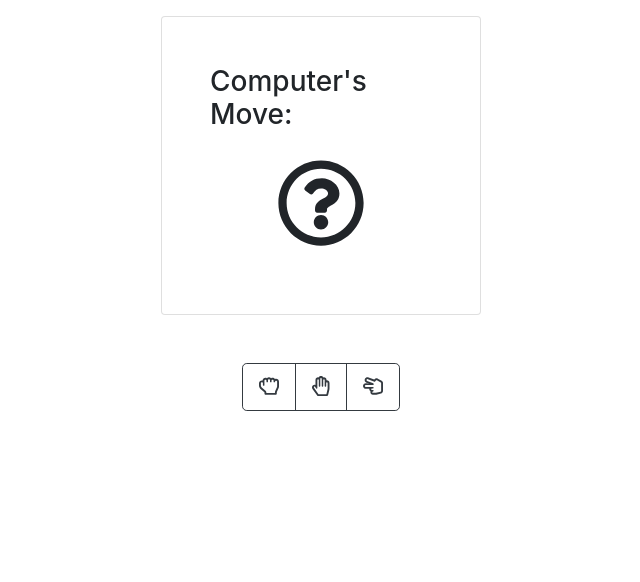
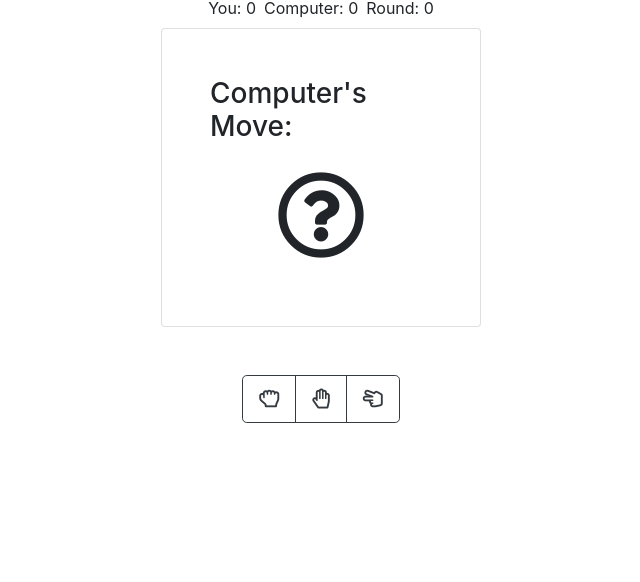
Before and after one commit to iwakoscott/tic-tac-toe-2, a React app: page /rock-paper-scissors in a window 1280 px wide. Shown: the part 218-800 px from the top of the page, without its empty margins (319-959 px from the left). Built offline with nearby package versions, Linux system fonts and the light colour scheme.

Commit message:
add basic functionality to rock paper scissors game

```diff
--- a/package.json
+++ b/package.json
@@ -4,6 +4,7 @@
   "private": true,
   "dependencies": {
     "bootstrap": "^4.1.0",
+    "query-string": "^6.0.0",
     "react": "^16.3.2",
     "react-dom": "^16.3.2",
     "react-router-dom": "^4.2.2",
--- a/public/index.html
+++ b/public/index.html
@@ -10,7 +10,8 @@
     -->
     <link rel="manifest" href="%PUBLIC_URL%/manifest.json">
     <link rel="shortcut icon" href="%PUBLIC_URL%/favicon.ico">
-    <script defer src="https://use.fontawesome.com/releases/v5.0.10/js/all.js" integrity="sha384-slN8GvtUJGnv6ca26v8EzVaR9DC58QEwsIk9q1QXdCU8Yu8ck/tL/5szYlBbqmS+" crossorigin="anonymous"></script>
+    <link href="https://use.fontawesome.com/releases/v5.0.2/css/all.css" rel="stylesheet">
+
     <!--
       Notice the use of %PUBLIC_URL% in the tags above.
       It will be replaced with the URL of the `public` folder during the build.
--- a/src/components/RockPaperScissors/RockPaperScissors.js
+++ b/src/components/RockPaperScissors/RockPaperScissors.js
@@ -1,21 +1,39 @@
 import React, { Component } from 'react';
 
-function getRPSIcon(move){
+function RPSIcon({ move }){
   // ==== RPS Move Schema ====
   // 0 => Rock
   // 1 => Paper
   // 2 => Scissors
+  let classNames = "far";
+
   switch(move){
     case 0:
-      return <i className="far fa-hand-rock"></i>;
+      classNames += " fa-hand-rock";
+      break;
     case 1:
-      return <i className="far fa-hand-paper"></i>;
+      classNames += " fa-hand-paper";
+      break;
     case 2:
-      return <i className="far fa-hand-scissors"></i>;
+      classNames += " fa-hand-scissors";
+      break;
     default:
-      return <i className="far fa-question-circle"></i>;
+      classNames += " fa-question-circle";
+      break;
   }
-} // getRPSIcon
+
+  return <i className={classNames}></i>;
+} // RPSIcon
+
+function ScoreBoard({ me, computer, moveCount }){
+  return (
+    <div className="d-flex justify-content-center align-items-center">
+      <div>{`You: ${me}`}</div>
+      <div className="ml-2">{`Computer: ${computer}`}</div>
+      <div className="ml-2">{`Round: ${moveCount}`}</div>
+    </div>
+  );
+} // ScoreBoard
 
 function MoveSelector({ handleMoveSelection, disabled }){
   const moves = [0, 1, 2];
@@ -27,7 +45,7 @@ function MoveSelector({ handleMoveSelection, disabled }){
           onClick={() => handleMoveSelection(move)}
           key={move}
           className="btn btn-outline-dark btn-lg">
-          {getRPSIcon(move)}
+          <RPSIcon move={move}/>
         </button>)}
     </div>
   );
@@ -38,17 +56,26 @@ class ComputerMove extends Component {
 
   state = {
     move: null,
-    startGame: true,
-    initiated: false,
   } // state
 
   static getDerivedStateFromProps(nextProps, prevState){
-    const move = Math.floor(Math.random()*3);
+
     const { startGame, initiated } = nextProps;
 
-    return startGame === prevState.startGame
-      ? {...prevState}
-      : { move, startGame, initiated }
+    if (!startGame && !initiated){
+      return {
+        move: null
+      }
+    }
+
+    if (startGame && initiated){
+      const move = Math.floor(Math.random()*3);
+      return { move };
+    }
+
+    return {
+      ...prevState
+    }
 
   } // getDerivedStateFromProps
 
@@ -57,8 +84,7 @@ class ComputerMove extends Component {
   } // componentDidUpdate
 
   render(){
-    const { move, initiated } = this.state;
-    return this.props.children(initiated ? move : null);
+    return this.props.children(this.state.move);
   } // render
 
 } // ComputerMove
@@ -68,7 +94,7 @@ export default class RockPaperScissors extends Component {
   state = {
     me: 0,
     computer: 0,
-    message: `Who will get 'X'? Best two out of three!`,
+    message: `Who will get 'X'? Best of two!`,
     startGame: false,
     moveCount: 0,
     initiated: false,
@@ -96,11 +122,18 @@ export default class RockPaperScissors extends Component {
 
   } // tallyWinner
 
+  componentDidUpdate(){
+    // for every update we will check to see if a player won then route to actual tic-tac-toe game
+    const { me, computer } = this.state;
+    if (me === 2 || computer === 2){
+      alert(me === 2 ? 'You won!' : 'You lost :(');
+    }
+  } // componentDidUpdate
+
   handleMoveSelection = myMove => {
 
-    // 1. let application know user initiated a move
+    // 1. Let application know there was a initiated move
     this.setState({initiated: true}, () => {
-
       // 2. check to see if there is a winner or a tie
       const winner = this.tallyWinner(myMove, this.computersMove);
 
@@ -109,7 +142,10 @@ export default class RockPaperScissors extends Component {
           moveCount: moveCount + 1,
           message: "Tie!",
           startGame: false
-        }));
+        }), () => setTimeout(() => this.setState({
+          initiated: false,
+          message: ''
+        }, () => this.setState({startGame: true})), 2000));
       } // if tie increment moveCount and return
 
       this.setState(({ moveCount }) => ({
@@ -117,8 +153,10 @@ export default class RockPaperScissors extends Component {
         message: `${ winner === 'me' ? 'You' : 'Computer' } win${ winner === 'computer' ? 's' : ''}!`,
         startGame: false,
         moveCount: moveCount + 1
-      }), () => setTimeout(() => this.setState({ startGame: true, initiated: false }), 2000));
-
+      }), () => setTimeout(() => this.setState({
+        initiated: false,
+        message: ''
+      }, () => this.setState({startGame: true})), 2000));
     });
 
   } // handleMoveSelection
@@ -133,17 +171,24 @@ export default class RockPaperScissors extends Component {
   } // componentDidMount
 
   render(){
-    const { initiated, message, startGame } = this.state;
+    const { initiated, message, startGame, me, computer, moveCount } = this.state;
     return (
       <div
         style={{height: "100vh"}}
         className="container d-flex flex-column justify-content-center align-items-center">
         <h2 className="text-center mb-3">Rock Paper Scissors</h2>
+        <ScoreBoard
+          moveCount={moveCount}
+          me={me}
+          computer={computer}/>
         <h2 className="text-center">{message}</h2>
 
         {/* Computer's Move Card */}
         <div>
-          <ComputerMove getComputersMove={this.getComputersMove} startGame={startGame} initiated={initiated}>
+          <ComputerMove
+            getComputersMove={this.getComputersMove}
+            startGame={startGame}
+            initiated={initiated}>
             {move => (
               <div
                 style={{width: "20rem"}}
@@ -151,7 +196,9 @@ export default class RockPaperScissors extends Component {
                 <div className="card-title">
                   <h3>Computer's Move:</h3>
                 </div>
-                <h3 className="display-2">{getRPSIcon(move)}</h3>
+                <h3 className="display-2">
+                  <RPSIcon move={move}/>
+                </h3>
               </div>
             )}
           </ComputerMove>
```
Also changed, not shown: 1 other file.
